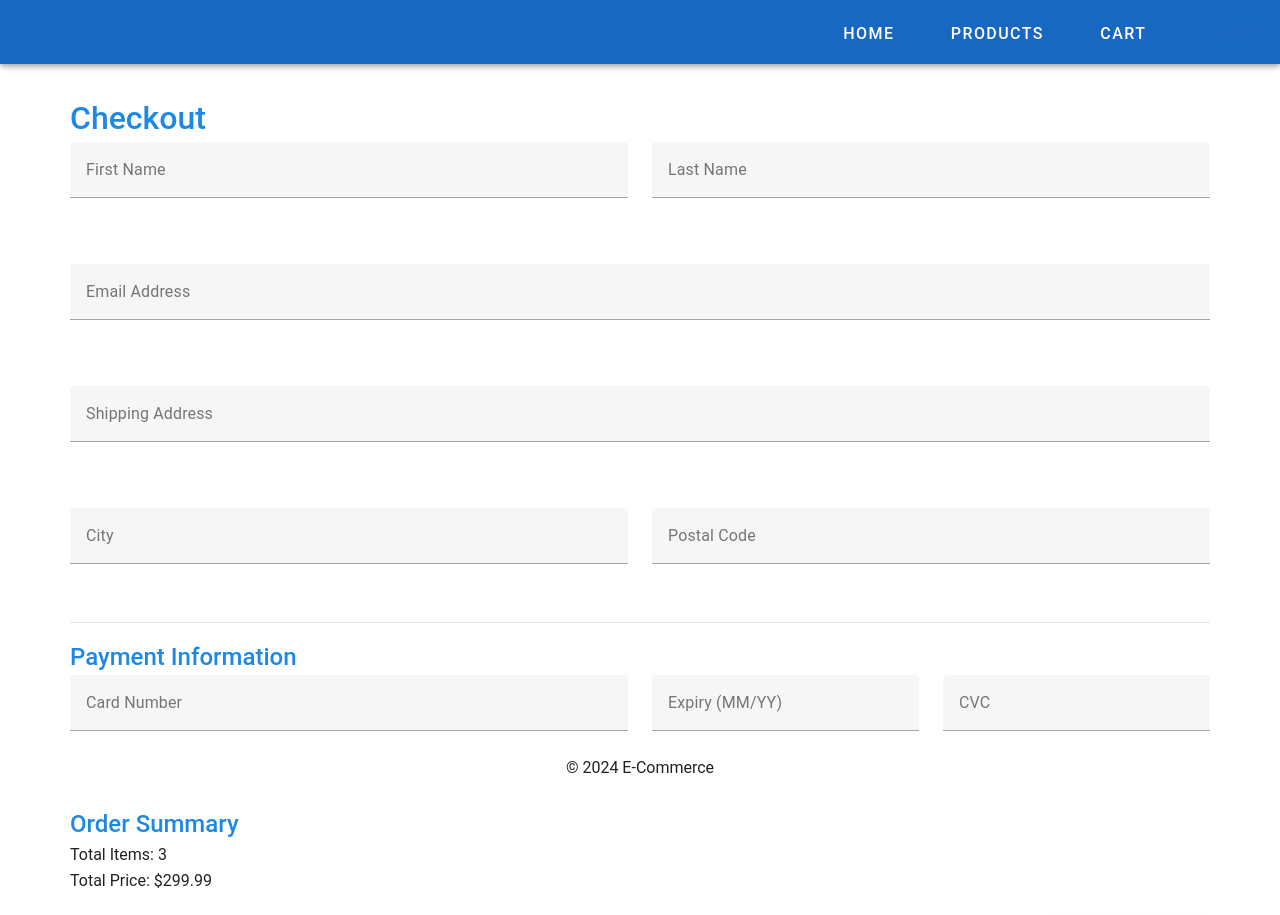
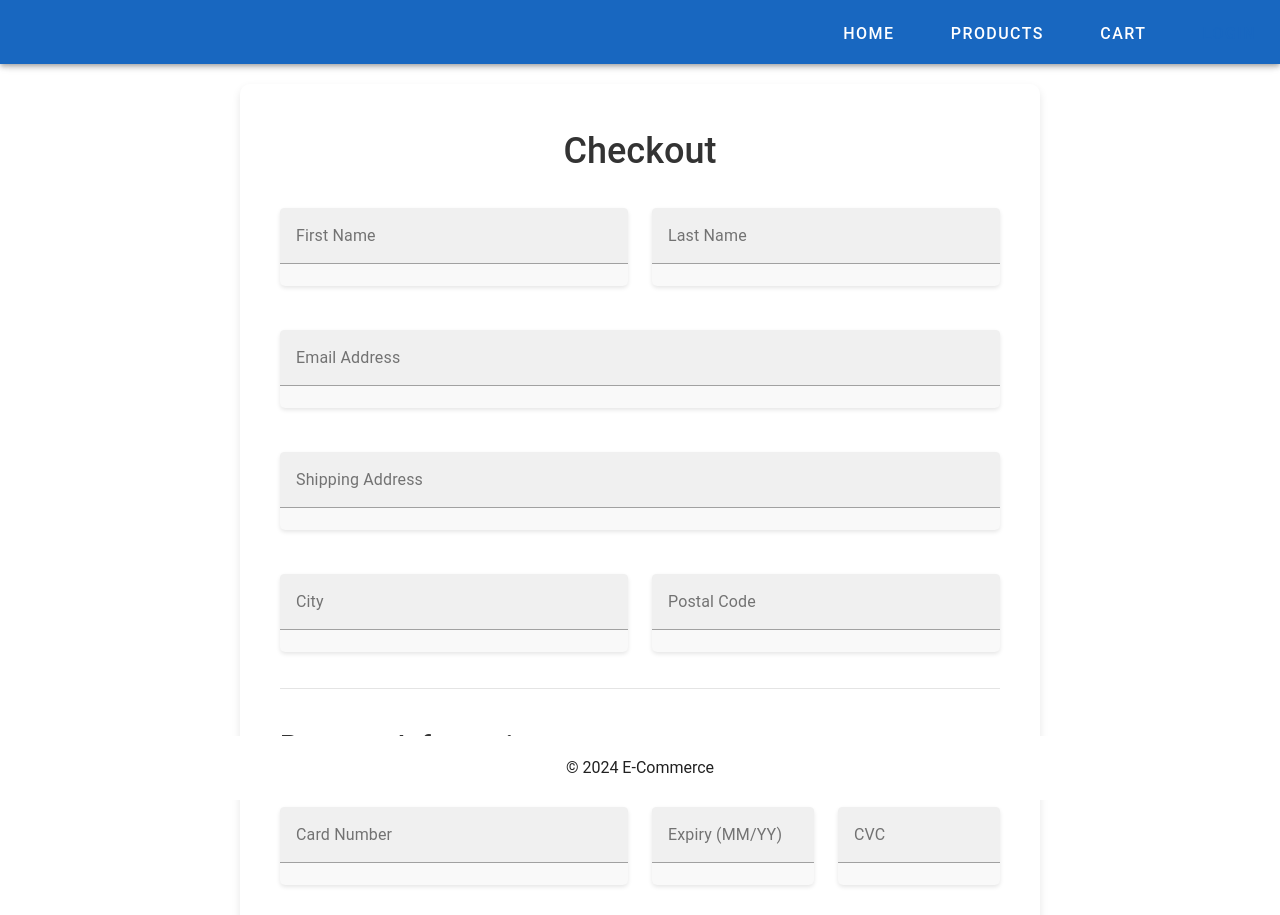
Before and after one commit to Coach-wannabe/ecommerce-vue, a Vue app: page /checkout in a window 1280 px wide. Shown: the top 915 px of the page. Built offline with nearby package versions, Linux system fonts and the light colour scheme.

Commit message:
Update style

```diff
--- a/src/components/CheckoutPage.vue
+++ b/src/components/CheckoutPage.vue
@@ -78,24 +78,69 @@ export default {
 
 <style scoped>
 .checkout-page {
+  padding: 40px;
+  max-width: 800px;
+  margin: 20px auto;
   background-color: white;
-  padding: 30px;
+  border-radius: 10px;
+  box-shadow: 0 4px 8px rgba(0, 0, 0, 0.1);
 }
 
-h1, h2 {
-  color: #1e88e5;
+h1 {
+  font-size: 36px;
+  color: #333;
+  margin-bottom: 30px;
+  text-align: center;
+}
+
+h2 {
+  font-size: 28px;
+  color: #333;
+  margin-bottom: 20px;
+}
+
+.v-form {
+  display: flex;
+  flex-direction: column;
+  gap: 20px;
 }
 
 .v-text-field {
-  margin-bottom: 20px;
+  background-color: #f9f9f9;
+  border-radius: 5px;
+  box-shadow: 0 2px 4px rgba(0, 0, 0, 0.1);
+}
+
+.my-4 {
+  margin: 20px 0;
+}
+
+.text-right {
+  text-align: right;
 }
 
 .v-btn {
-  background-color: #1e88e5;
+  padding: 15px 30px;
+  font-size: 18px;
+  font-weight: bold;
+  background-color: #6200ea;
   color: white;
+  border-radius: 5px;
+  transition: background-color 0.3s ease;
 }
 
 .v-btn:hover {
-  background-color: #1565c0;
+  background-color: #3700b3;
+}
+
+p {
+  font-size: 18px;
+  color: #666;
+}
+
+p.total-items,
+p.total-price {
+  font-weight: bold;
+  color: #333;
 }
 </style>
```
